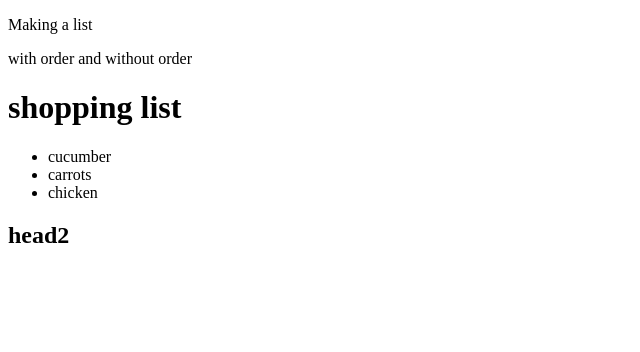
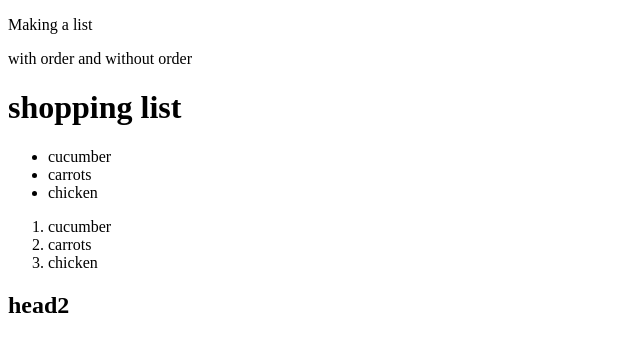
Before and after one commit to Bomyi-Spring/html-boilerplate, a plain HTML site: page index.html in a window 1280 px wide. Shown: the whole page, without its empty margins (0-640 px from the left). Drawn offline with Linux system fonts and the light colour scheme.

Commit message:
making list with order

```diff
--- a/index.html
+++ b/index.html
@@ -19,6 +19,12 @@
             <li>chicken</li>
         </ul>
 
+         <ol>
+            <li>cucumber</li>
+            <li>carrots</li>
+            <li>chicken</li>
+        </ol>
+
     <h2>head2</h2>
 
 
```
